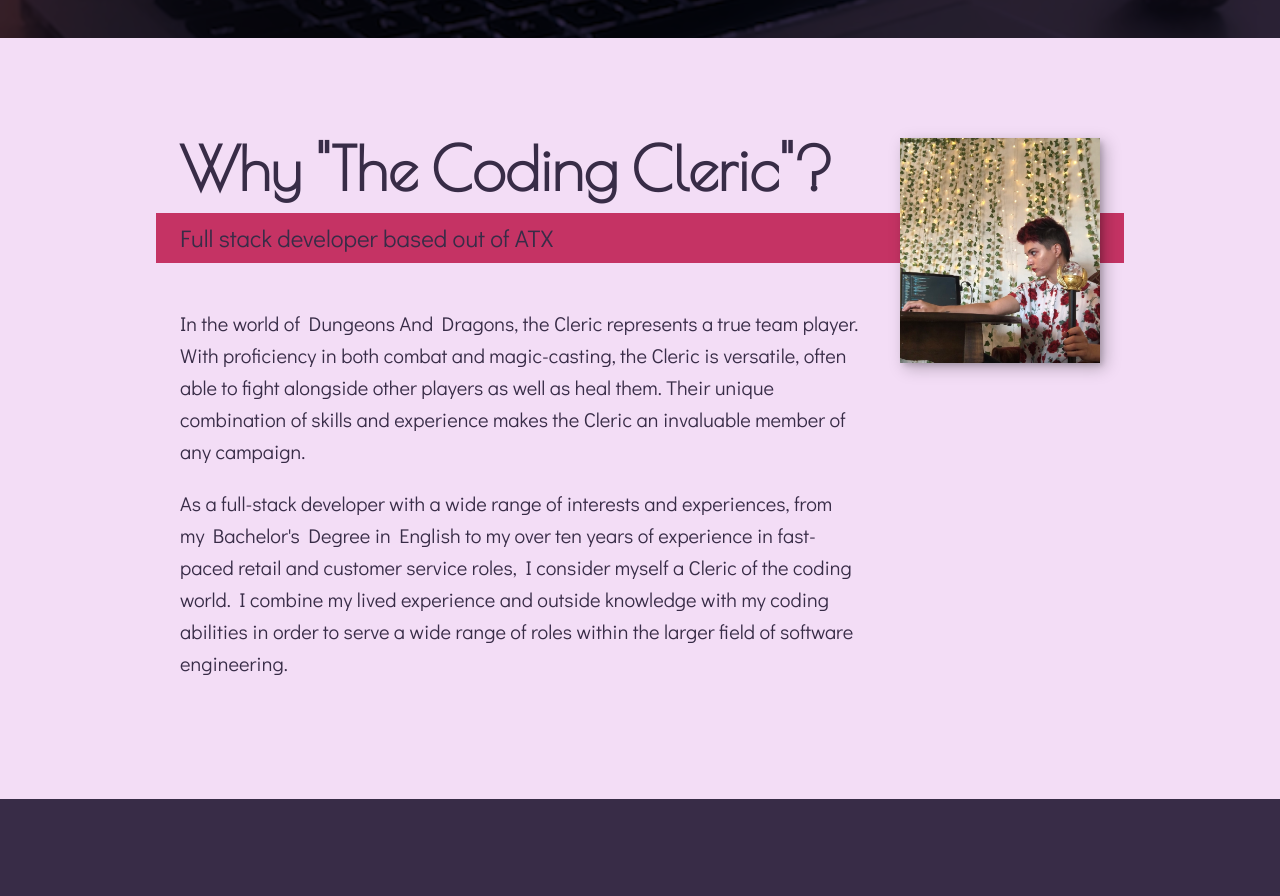
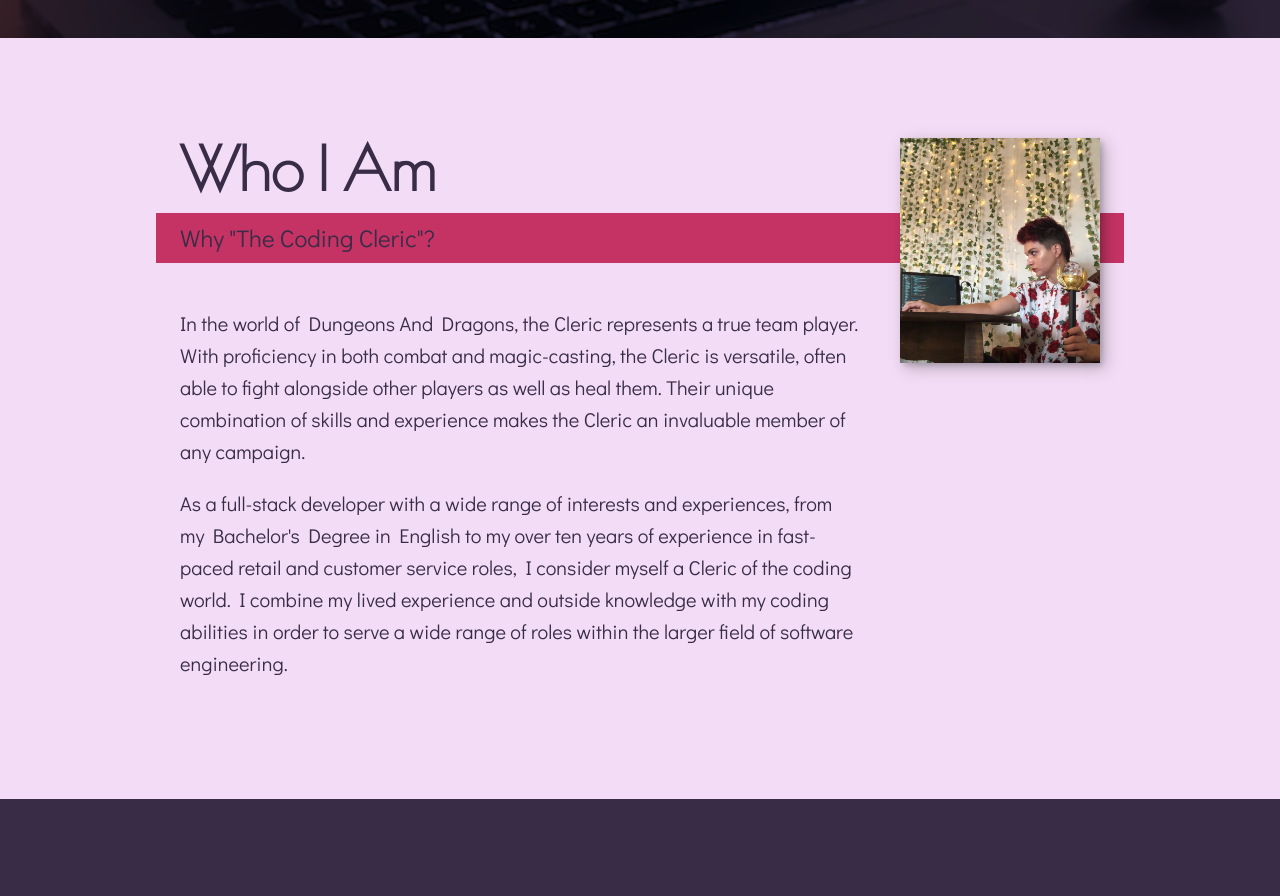
Before and after one commit to the-coding-cleric/charlie-lin-portfolio, a website: page index.html in a window 1280 px wide. Shown: the part 1280-2176 px from the top of the page. Drawn offline with nearby package versions, Linux system fonts and the light colour scheme.

Commit message:
updated about me, changed subtitles

```diff
--- a/index.html
+++ b/index.html
@@ -59,8 +59,8 @@
       </section>
       <!-- About Me -->
       <section class="about-me" id="about">
-        <h2 class="section__title section__title--about">Why "The Coding Cleric"?</h2>
-        <p class="section__subtitle section__subtitle--about">Full stack developer based out of ATX</p>
+        <h2 class="section__title section__title--about">Who I Am</h2>
+        <p class="section__subtitle section__subtitle--about">Why "The Coding Cleric"?</p>
         <div class="about-me__body">
           <p> In the world of Dungeons And Dragons, the Cleric represents a true team player. With proficiency in both combat and magic-casting, the Cleric is versatile, often able to fight alongside other players as well as heal them. Their unique combination of skills and experience makes the Cleric an invaluable member of any campaign.
           </p>
```
